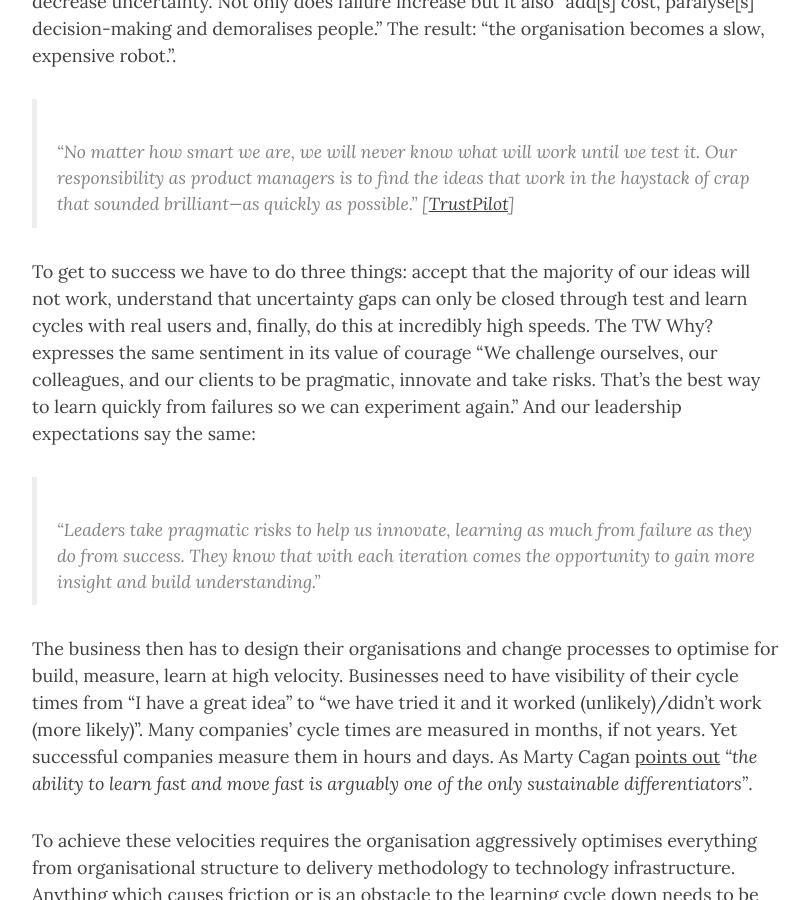
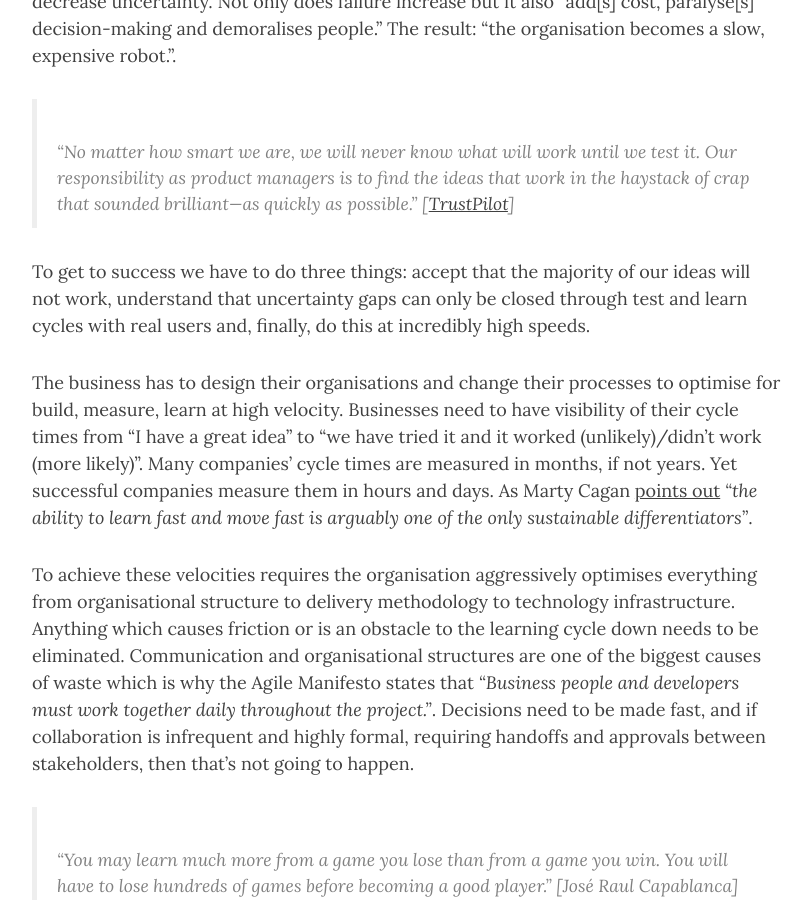
Before and after one commit to petergillardmoss/petergillardmoss.github.com, a Jekyll site: the page built from _posts/2020-12-17-from-failing-slowly-to-learning-at-speed.markdown, in a window 1280 px wide and 900 px high, scrolled down 1691 px. Shown: the whole window, without its empty margins (233-1044 px from the left). Built offline with Jekyll 4.4.1, drawn with Linux system fonts in a browser that asks for light colours; nearby versions of some CDN libraries; some of the changed text lies outside the part shown.

Commit message:
Removed some TW specific content from moving from failing slowly to learning fast

```diff
--- a/_posts/2020-12-17-from-failing-slowly-to-learning-at-speed.markdown
+++ b/_posts/2020-12-17-from-failing-slowly-to-learning-at-speed.markdown
@@ -35,11 +35,9 @@ Bungay goes on to argue that many organisations respond to these gaps by employi
 
 > "No matter how smart we are, we will never know what will work until we test it. Our responsibility as product managers is to find the ideas that work in the haystack of crap that sounded brilliant---as quickly as possible." [[TrustPilot](https://tech.trustpilot.com/how-do-we-test-it-faster-ca7ccaef4beb)]
 
-To get to success we have to do three things: accept that the majority of our ideas will not work, understand that uncertainty gaps can only be closed through test and learn cycles with real users and, finally, do this at incredibly high speeds. The TW Why? expresses the same sentiment in its value of courage "We challenge ourselves, our colleagues, and our clients to be pragmatic, innovate and take risks. That's the best way to learn quickly from failures so we can experiment again." And our leadership expectations say the same:
+To get to success we have to do three things: accept that the majority of our ideas will not work, understand that uncertainty gaps can only be closed through test and learn cycles with real users and, finally, do this at incredibly high speeds.
 
-> "Leaders take pragmatic risks to help us innovate, learning as much from failure as they do from success. They know that with each iteration comes the opportunity to gain more insight and build understanding."
-
-The business then has to design their organisations and change processes to optimise for build, measure, learn at high velocity. Businesses need to have visibility of their cycle times from "I have a great idea" to "we have tried it and it worked (unlikely)/didn't work (more likely)". Many companies' cycle times are measured in months, if not years. Yet successful companies measure them in hours and days. As Marty Cagan [points out](https://svpg.com/the-need-for-speed/) *"the ability to learn fast and move fast is arguably one of the only sustainable differentiators"*.
+The business has to design their organisations and change their processes to optimise for build, measure, learn at high velocity. Businesses need to have visibility of their cycle times from "I have a great idea" to "we have tried it and it worked (unlikely)/didn't work (more likely)". Many companies' cycle times are measured in months, if not years. Yet successful companies measure them in hours and days. As Marty Cagan [points out](https://svpg.com/the-need-for-speed/) *"the ability to learn fast and move fast is arguably one of the only sustainable differentiators"*.
 
 To achieve these velocities requires the organisation aggressively optimises everything from organisational structure to delivery methodology to technology infrastructure. Anything which causes friction or is an obstacle to the learning cycle down needs to be eliminated. Communication and organisational structures are one of the biggest causes of waste which is why the Agile Manifesto states that *"Business people and developers must work together daily throughout the project."*. Decisions need to be made fast, and if collaboration is infrequent and highly formal, requiring handoffs and approvals between stakeholders, then that's not going to happen.
 
@@ -51,7 +49,7 @@ The process has to optimise for both pre-production learning and production lear
 
 > [You] might need on the order of 5-15 iterations before it is working as well as it needs to (sometimes referred to as "time to money"). If all of those iterations are done using engineers and each requires releases to production, we're probably at several months if not years of elapsed time, assuming management or the team hasn't lost patience. However, if we can do those same 10-15 iterations in a week of discovery, we've reduced our time to deliver the right solution (defined as both building the right product and building the product right) to our customers from months to days.
 
-Design techniques allow teams to both eliminate and generate more promising solutions based on user feedback in a way which avoids the need for production quality solutioning. Design techniques don't eliminate all uncertainty but they tackle the big risks around solution feasibility early on from the users perspective. Once confidence increases the risk of productionising a solution is dramatically reduced, yet not entirely eliminated. This thinking can be found in our Leadership Expectations when we say *"[Leaders] balance logic, experience and experimentation to test hypotheses and prototypes, keeping the value they deliver as the best metric.".*
+Design techniques allow teams to both eliminate and generate more promising solutions based on user feedback in a way which avoids the need for production quality solutioning. Design techniques don't eliminate all uncertainty but they tackle the big risks around solution feasibility early on from the users' perspective. Once confidence increases the risk of productionising a solution is dramatically reduced, yet not entirely eliminated.
 
 Which is why the production technology itself has to be optimised too. Continuous Delivery, feature toggles, A/B testing, blue/green deploys etc. are all key enablers for high velocity learning. Being able to test changes as safely as possible without negatively impacting users is essential.
 
```
